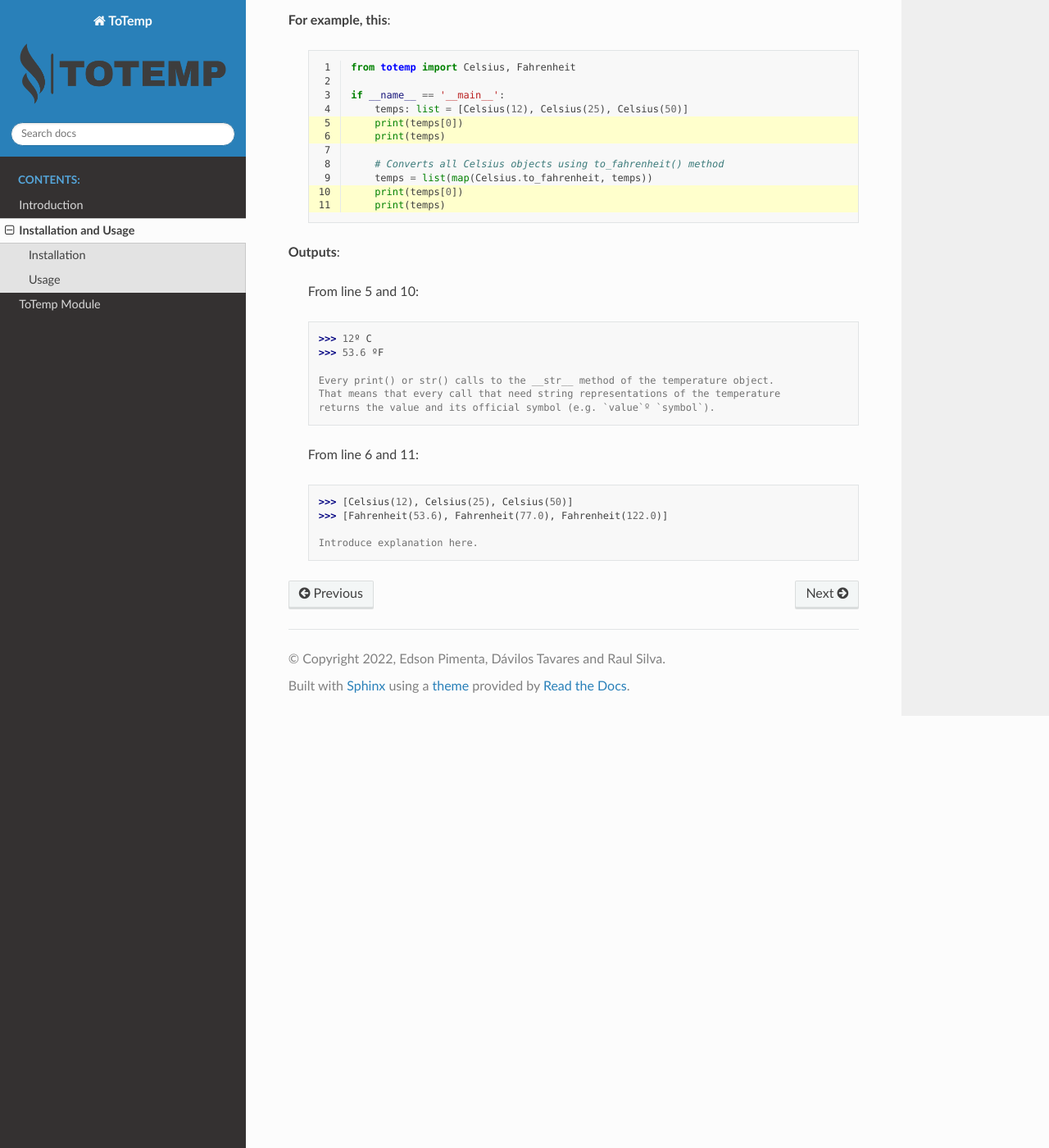
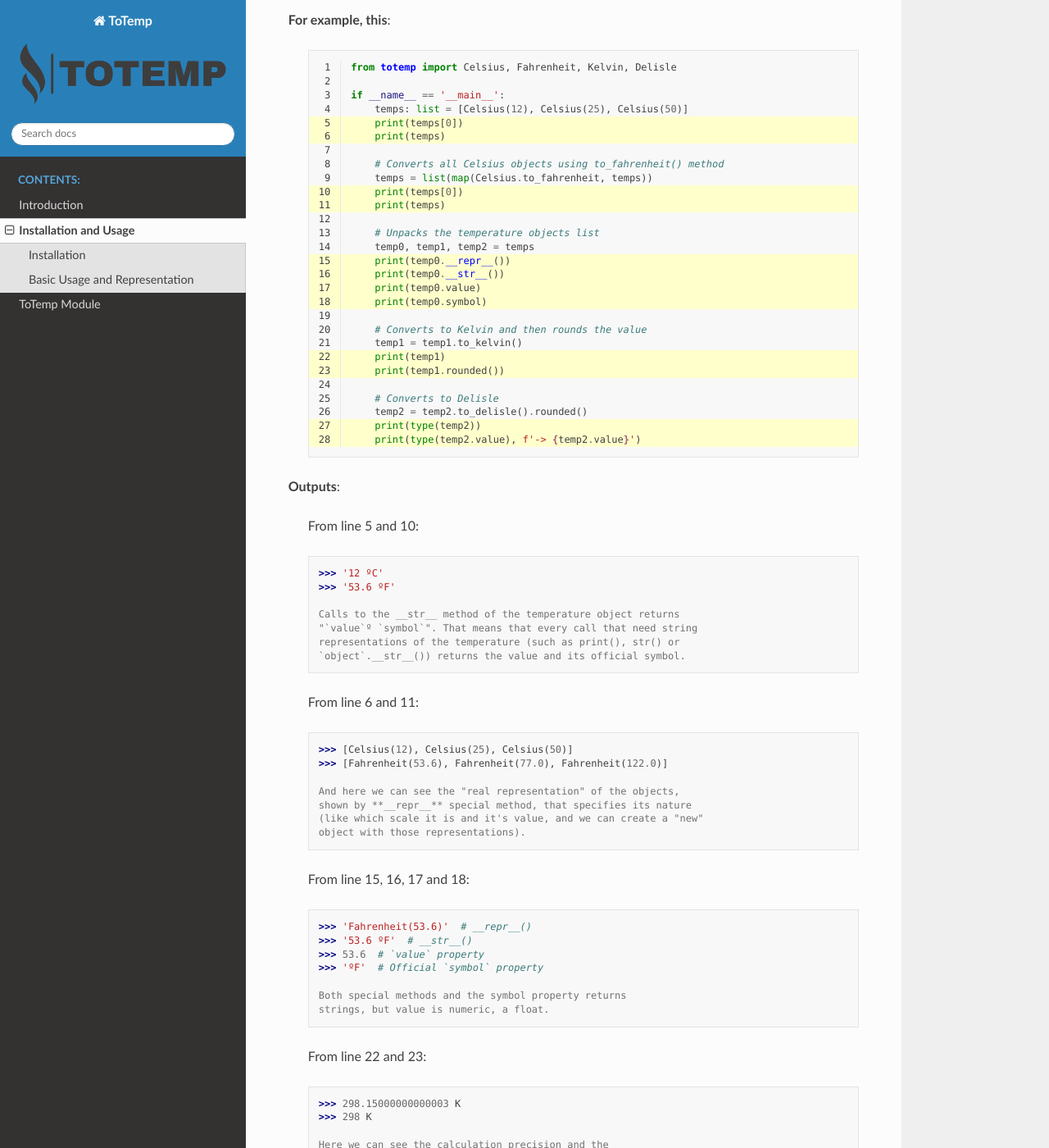
Before and after one commit to eddyyxxyy/ToTemp, a Sphinx documentation site: the page built from docs/source/installation.rst, in a window 1280 px wide and 1400 px high, scrolled down 729 px. Shown: the whole window at 82% size. Built offline with Sphinx 7.4.7 and the Read the Docs theme 2.0.0, drawn with Linux system fonts in a browser that asks for light colours; some of the changed text lies outside the part shown.

Commit message:
Docs: adds special/normal methods, convertions and properties examples

```diff
--- a/docs/source/installation.rst
+++ b/docs/source/installation.rst
@@ -16,8 +16,8 @@ Or, in poetry environments:
 
     $ poetry add totemp
 
-Usage
-*****
+Basic Usage and Representation
+******************************
 
 When working with temperature scales representations and
 convertions, we often see a lack of "straight to the point"
@@ -38,9 +38,9 @@ data types.
 
     .. code-block:: Python
         :linenos:
-        :emphasize-lines: 5,6,10,11
+        :emphasize-lines: 5,6,10,11,15,16,17,18,22,23,27,28
 
-        from totemp import Celsius, Fahrenheit
+        from totemp import Celsius, Fahrenheit, Kelvin, Delisle
 
         if __name__ == '__main__':
             temps: list = [Celsius(12), Celsius(25), Celsius(50)]
@@ -52,20 +52,68 @@ data types.
             print(temps[0])
             print(temps)
 
+            # Unpacks the temperature objects list
+            temp0, temp1, temp2 = temps
+            print(temp0.__repr__())
+            print(temp0.__str__())
+            print(temp0.value)
+            print(temp0.symbol)
+
+            # Converts to Kelvin and then rounds the value
+            temp1 = temp1.to_kelvin()
+            print(temp1)
+            print(temp1.rounded())
+
+            # Converts to Delisle
+            temp2 = temp2.to_delisle().rounded()
+            print(type(temp2))
+            print(type(temp2.value), f'-> {temp2.value}')
+
 **Outputs**:
 
     From line 5 and 10::
 
-        >>> 12º C
-        >>> 53.6 ºF
+        >>> '12 ºC'
+        >>> '53.6 ºF'
 
-        Every print() or str() calls to the __str__ method of the temperature object.
-        That means that every call that need string representations of the temperature
-        returns the value and its official symbol (e.g. `value`º `symbol`).
+        Calls to the __str__ method of the temperature object returns
+        "`value`º `symbol`". That means that every call that need string
+        representations of the temperature (such as print(), str() or
+        `object`.__str__()) returns the value and its official symbol.
 
     From line 6 and 11::
 
         >>> [Celsius(12), Celsius(25), Celsius(50)]
         >>> [Fahrenheit(53.6), Fahrenheit(77.0), Fahrenheit(122.0)]
 
-        Introduce explanation here.
+        And here we can see the "real representation" of the objects,
+        shown by **__repr__** special method, that specifies its nature
+        (like which scale it is and it's value, and we can create a "new"
+        object with those representations).
+
+    From line 15, 16, 17 and 18::
+
+        >>> 'Fahrenheit(53.6)'  # __repr__()
+        >>> '53.6 ºF'  # __str__()
+        >>> 53.6  # `value` property
+        >>> 'ºF'  # Official `symbol` property
+
+        Both special methods and the symbol property returns
+        strings, but value is numeric, a float.
+
+    From line 22 and 23::
+
+        >>> 298.15000000000003 K
+        >>> 298 K
+
+        Here we can see the calculation precision and the
+        simplicity to make the result to be rounded, to
+        become an aproximate int value.
+
+    From line 27 and 28::
+
+        >>> <class 'totemp.temperature_types.Delisle'>
+        >>> <class 'int'> -> 75
+
+        And now we have two type outputs, the first one is
+        the type of the temp2 object and the type of its value.
```
